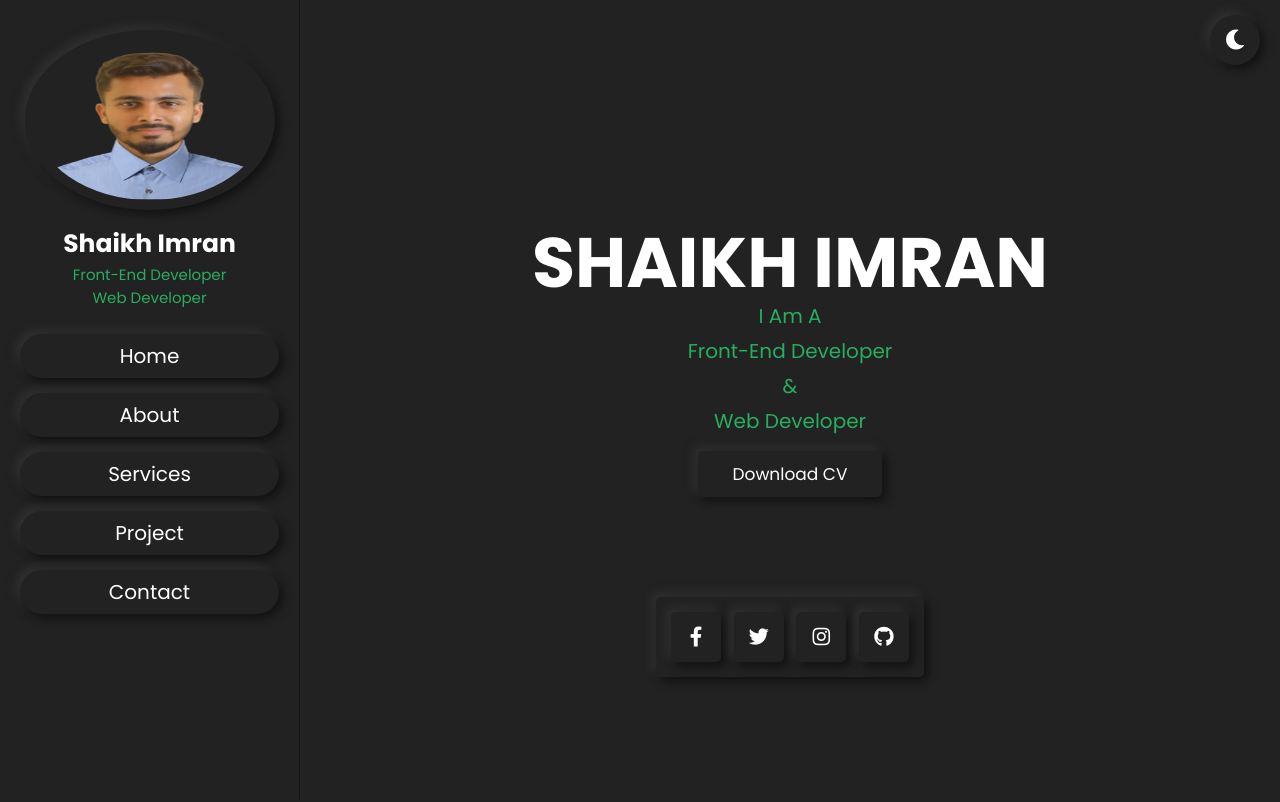
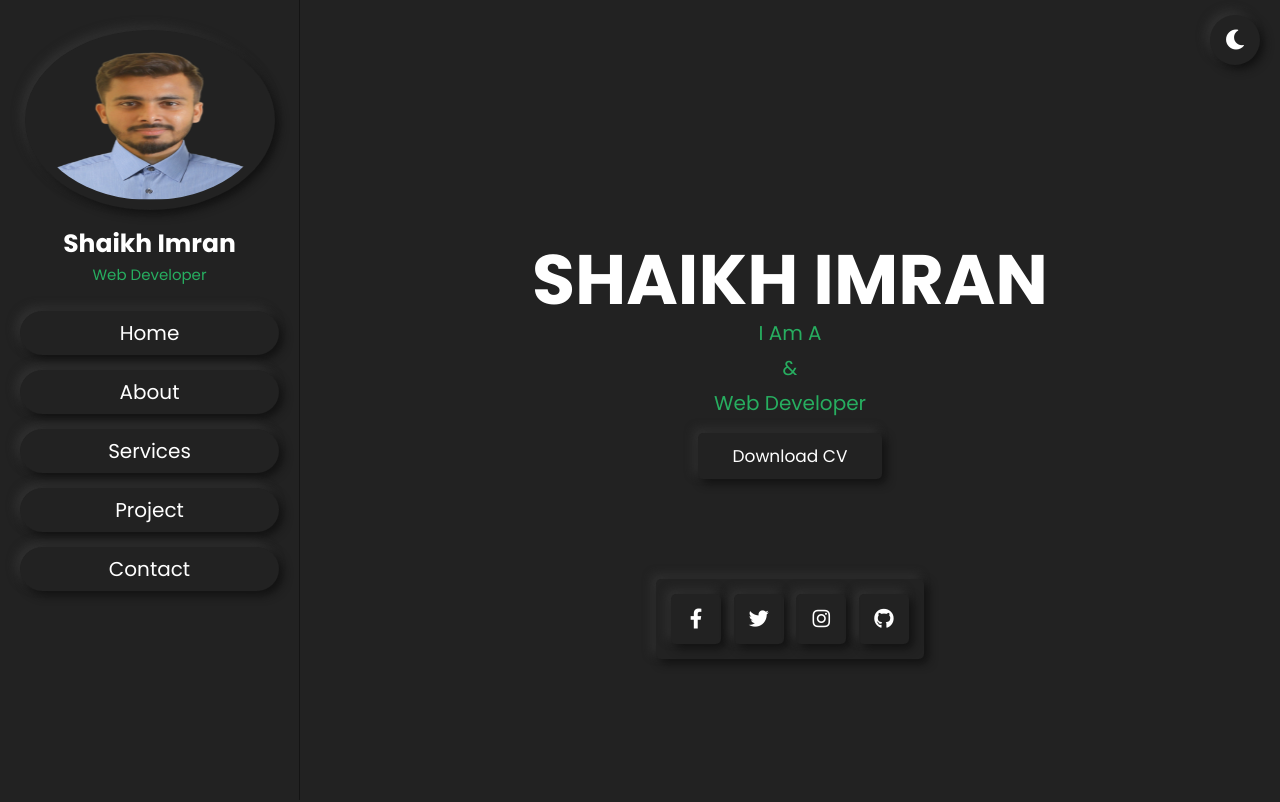
Before and after one commit to skimran-07/skiportfolio, a plain HTML site: page index.html in a window 1280 px wide. Shown: the top 802 px of the page. Drawn offline with Linux system fonts and the light colour scheme.

Commit message:
New change

```diff
--- a/index.html
+++ b/index.html
@@ -24,7 +24,6 @@
         <div class="user">
             <img src="image/user.img.png" alt="">
             <h3>Shaikh Imran</h3>
-            <p>Front-End Developer</p>
             <p>Web Developer</p>
         </div>
 
@@ -53,7 +52,6 @@
         <div class="content">
             <h3>Shaikh Imran</h3>
             <p>i am a</p>
-            <p>Front-End Developer</p>
             <p>&</p>
             <p> Web Developer</p>
             <!-- <div class="wrapper">
```
